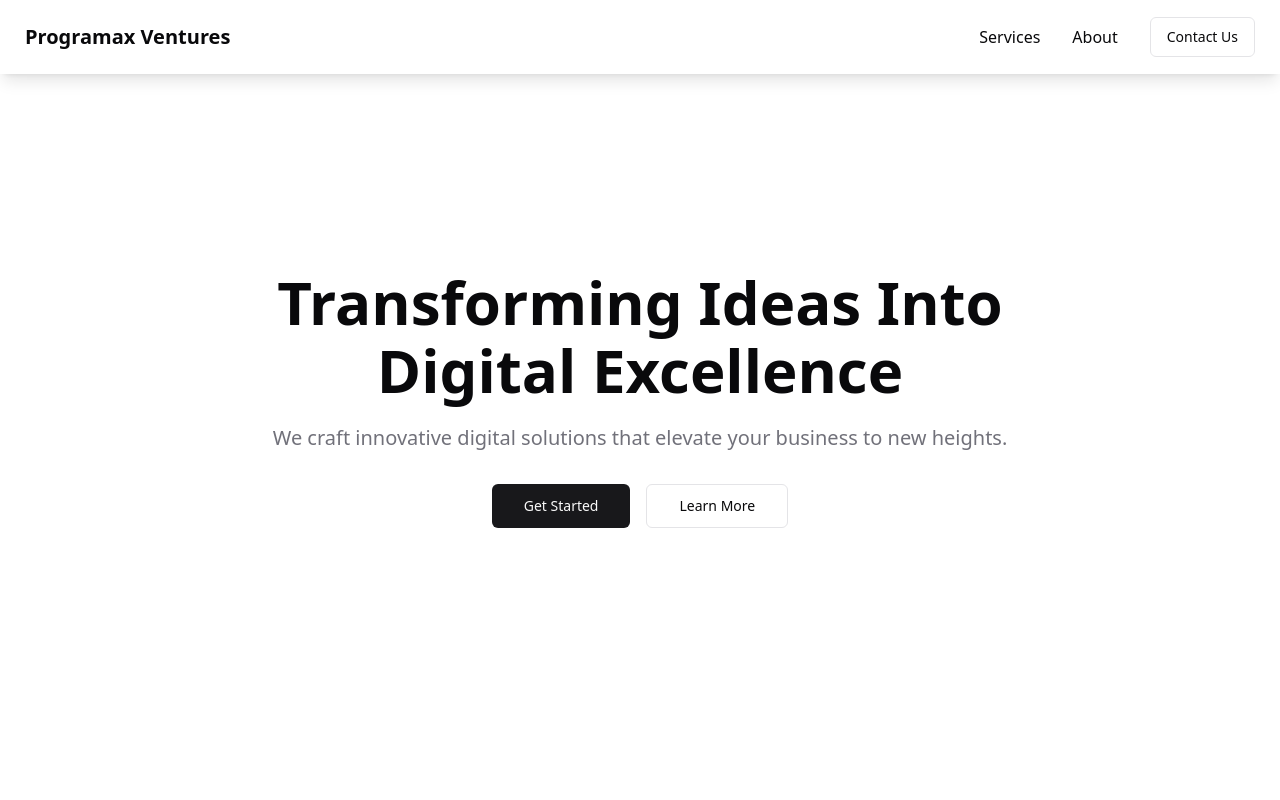
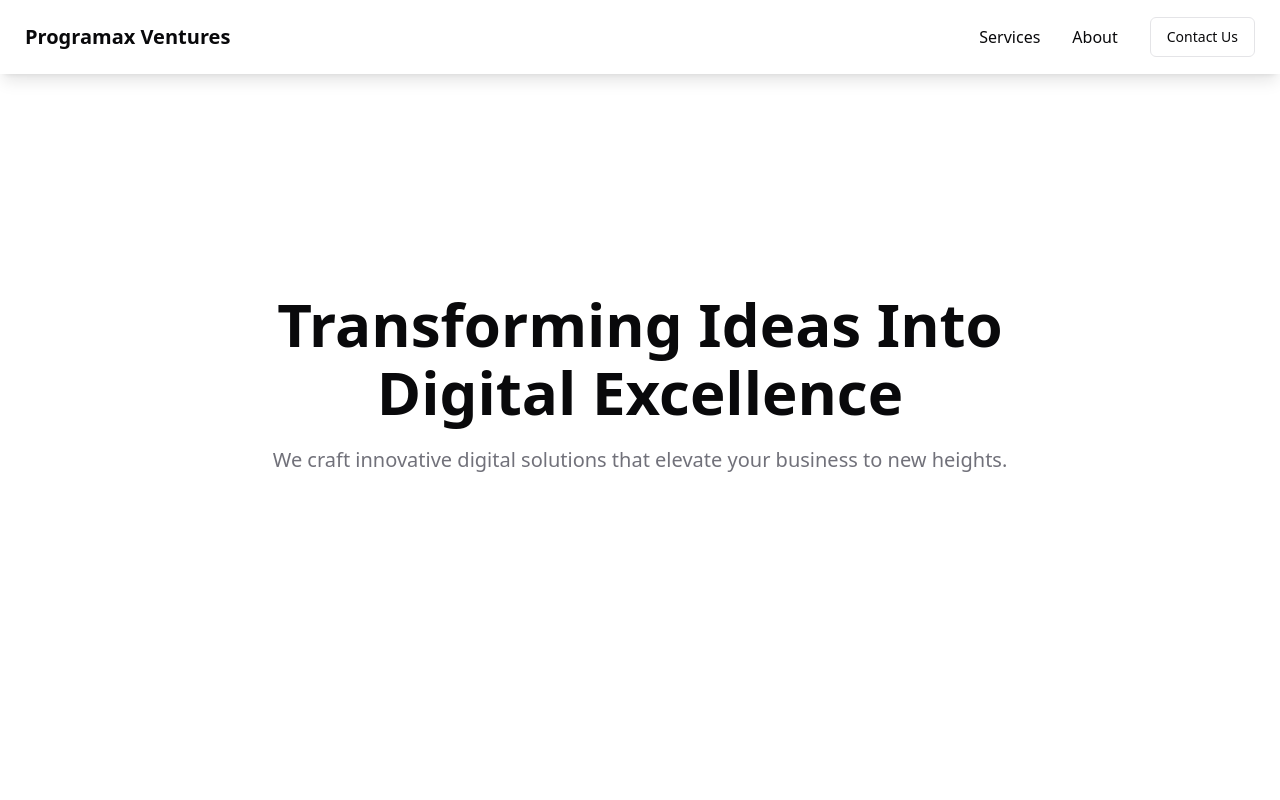
Before and after one commit to horacioh/programax-website, a React (Vite) app: page / in a window 1280 px wide. Shown: the top 800 px of the page. Built offline with nearby package versions, Linux system fonts and the light colour scheme.

Commit message:
Remove hero section buttons
Remove the "Get Started" and "Learn More" buttons from the hero section.

```diff
--- a/src/components/HeroSection.tsx
+++ b/src/components/HeroSection.tsx
@@ -13,12 +13,6 @@ const HeroSection = () => {
           <p className="text-lg md:text-xl text-muted-foreground mb-8 animate-fade-up" style={{ animationDelay: '0.2s' }}>
             We craft innovative digital solutions that elevate your business to new heights.
           </p>
-          <div className="flex justify-center gap-4 animate-fade-up" style={{ animationDelay: '0.4s' }}>
-            <Button size="lg" className="hover-scale">Get Started</Button>
-            <Button size="lg" variant="outline" className="hover-scale">
-              Learn More
-            </Button>
-          </div>
         </div>
       </div>
     </section>
```
